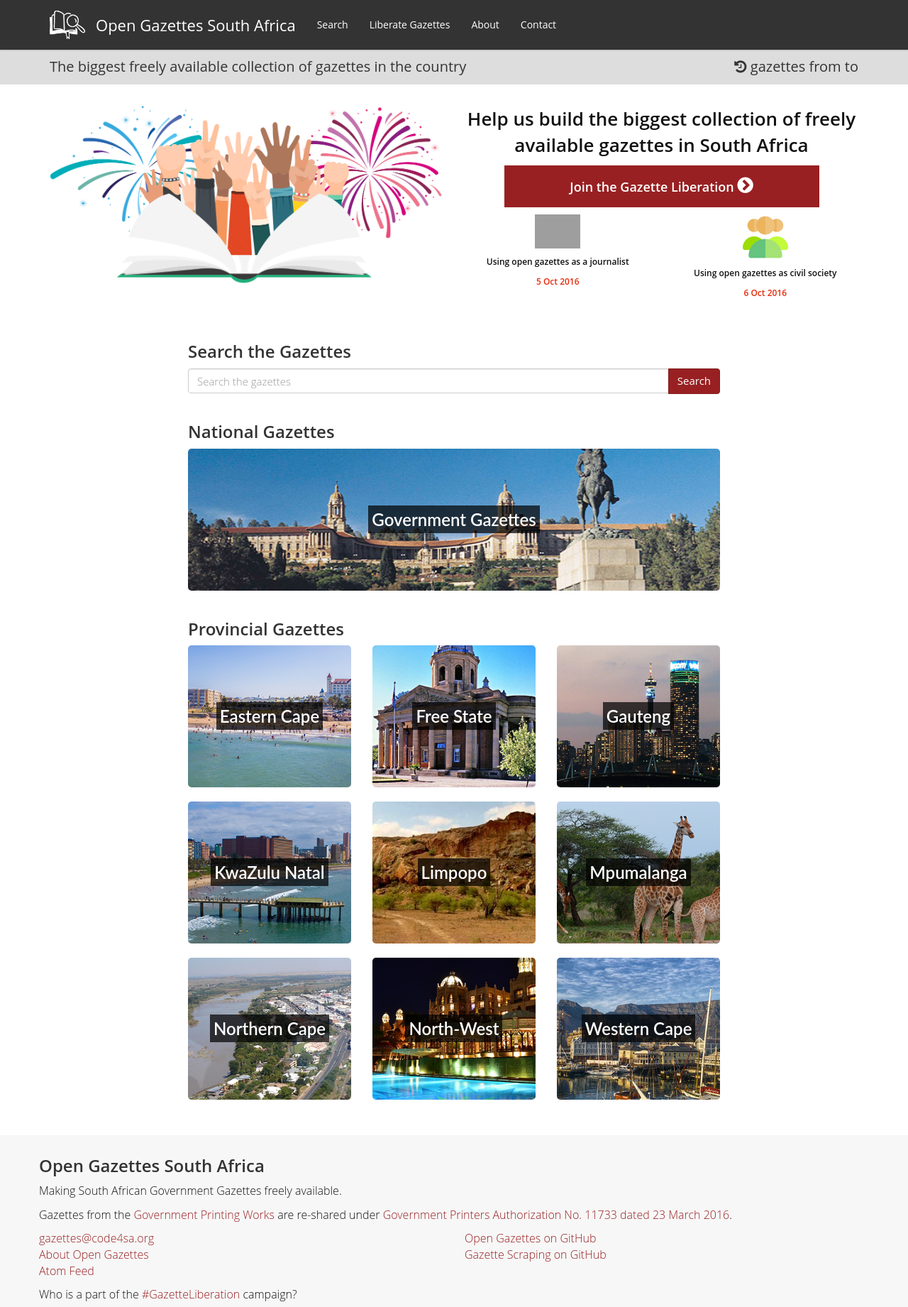
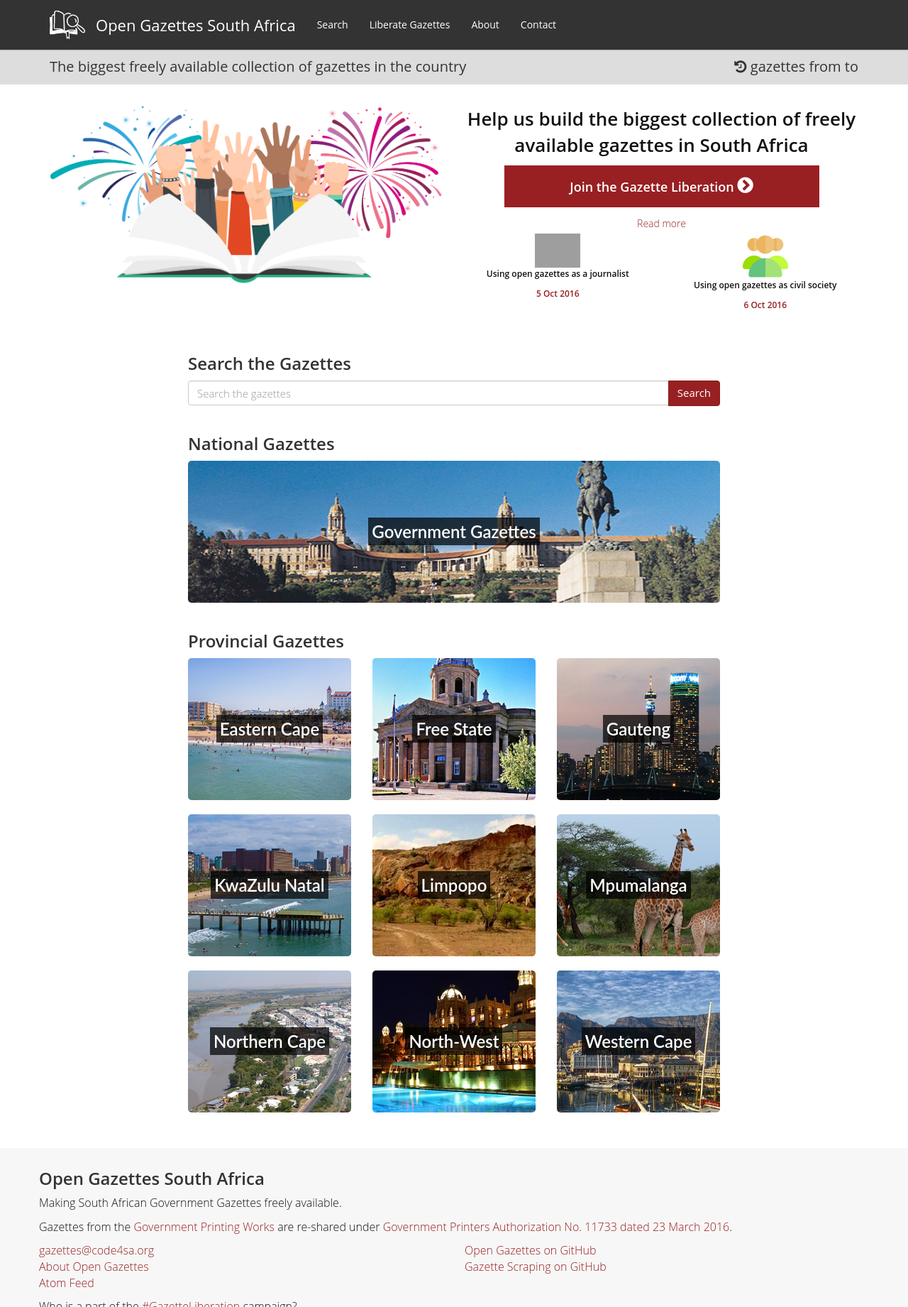
Before and after one commit to OpenUpSA/opengazettes, a Jekyll site: the page built from index.html, in a window 1280 px wide, cut to the strip 0-1841 px from the top of the page. Shown: the whole strip at 71% size. Built offline with Jekyll 4.4.1, drawn with Linux system fonts in a browser that asks for light colours; comment, search, counter and statistics services are not loaded; grey boxes are pictures that could not be loaded.

Commit message:
update style

```diff
--- a/_sass/site.scss
+++ b/_sass/site.scss
@@ -267,6 +267,7 @@
 
 .readmore {
   font-size: 14px;
+  font-weight: 300;
 }
 
 .icons-section {
@@ -281,12 +282,10 @@
 .icons-cta {
   text-align: center;
   width: 64px;
-  margin-top: 10px;
-  margin-bottom: 10px;
 }
 
 .due {
-  color: #e82b0c;
+  color: #982022;
   font-size: 12px;
 }
 
--- a/index.html
+++ b/index.html
@@ -13,6 +13,7 @@
         <div class="banner">
           <p>Help us build the biggest collection of freely available gazettes in South Africa</p>
           <a href="/join" class="big-cta">Join the Gazette Liberation&nbsp;<i class="fa fa-chevron-circle-right" aria-hidden="true"></i></a>
+          <a class="readmore" href="#" target="_blank">Read more</a>
         </div>
 
           <div class="row icons-section">
--- a/join.html
+++ b/join.html
@@ -9,6 +9,7 @@
 			<div class="banner">
 				<img src="/img/hands.png" width="60%" />
 				<a href="#join-form" class="big-cta">Join the liberation! <i class="fa fa-chevron-circle-right" aria-hidden="true"></i></a>
+				<a class="readmore" href="#" target="_blank">Read more</a>
 			</div>
 		</div>
 
```
